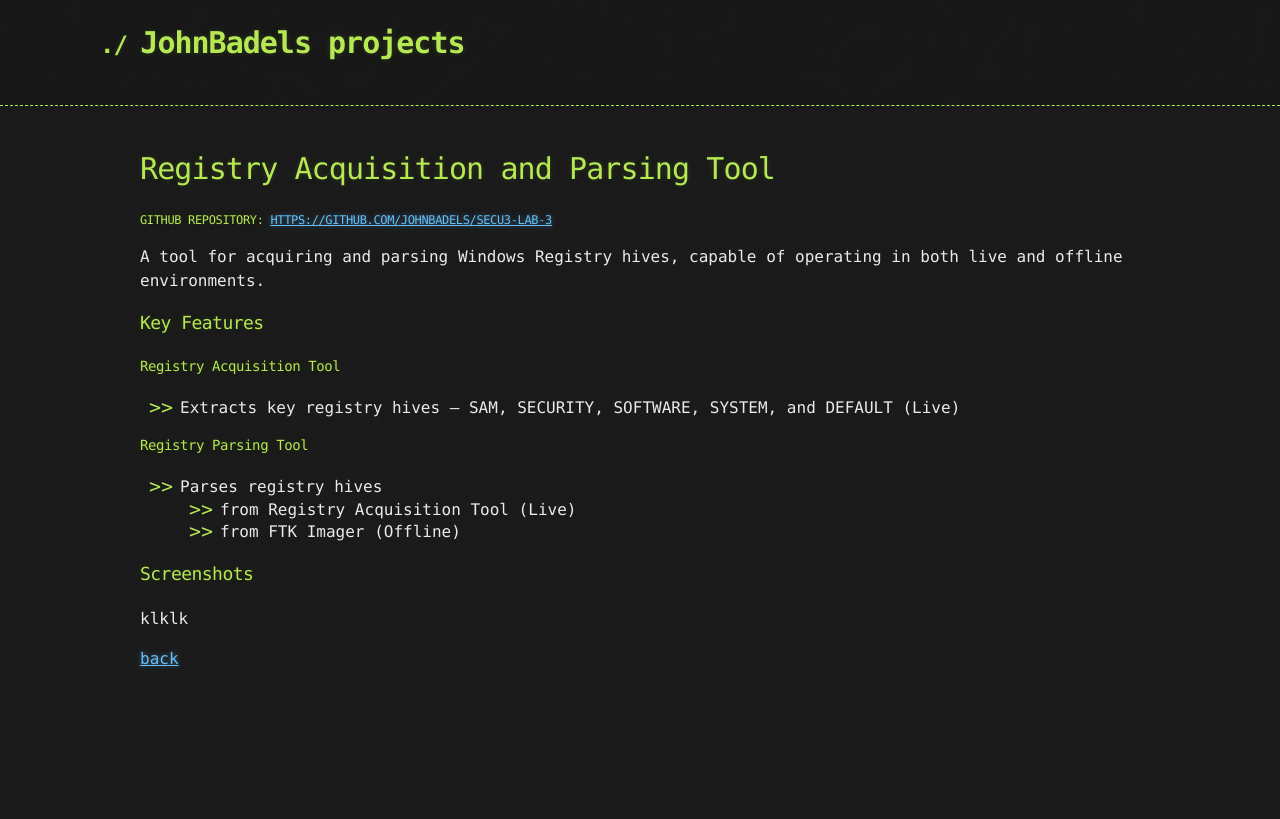
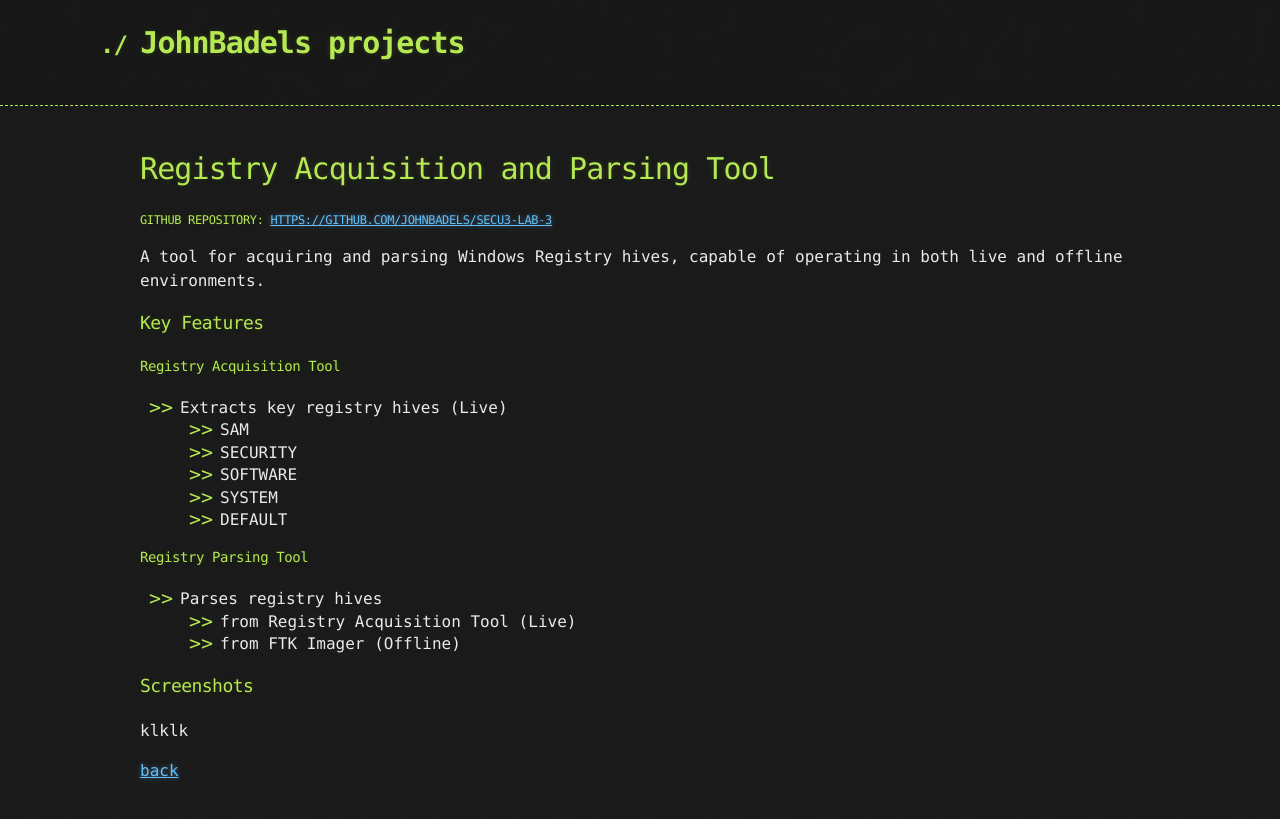
Before and after one commit to JohnBadels/JohnBadels.github.io, a Jekyll site: the page built from another-page.md, in a window 1280 px wide. Shown: the top 819 px of the page. Built offline with Jekyll 4.4.1, drawn with Linux system fonts in a browser that asks for light colours; our own code applies the rules of GitHub Pages for plain Markdown files.

Commit message:
Update another-page.md

```diff
--- a/another-page.md
+++ b/another-page.md
@@ -8,7 +8,12 @@ A tool for acquiring and parsing Windows Registry hives, capable of operating in
 
 ### Key Features
 #### Registry Acquisition Tool
-- Extracts key registry hives — SAM, SECURITY, SOFTWARE, SYSTEM, and DEFAULT (Live)
+- Extracts key registry hives (Live)
+  - SAM
+  - SECURITY
+  - SOFTWARE
+  - SYSTEM
+  - DEFAULT
 
 #### Registry Parsing Tool
 - Parses registry hives
```
